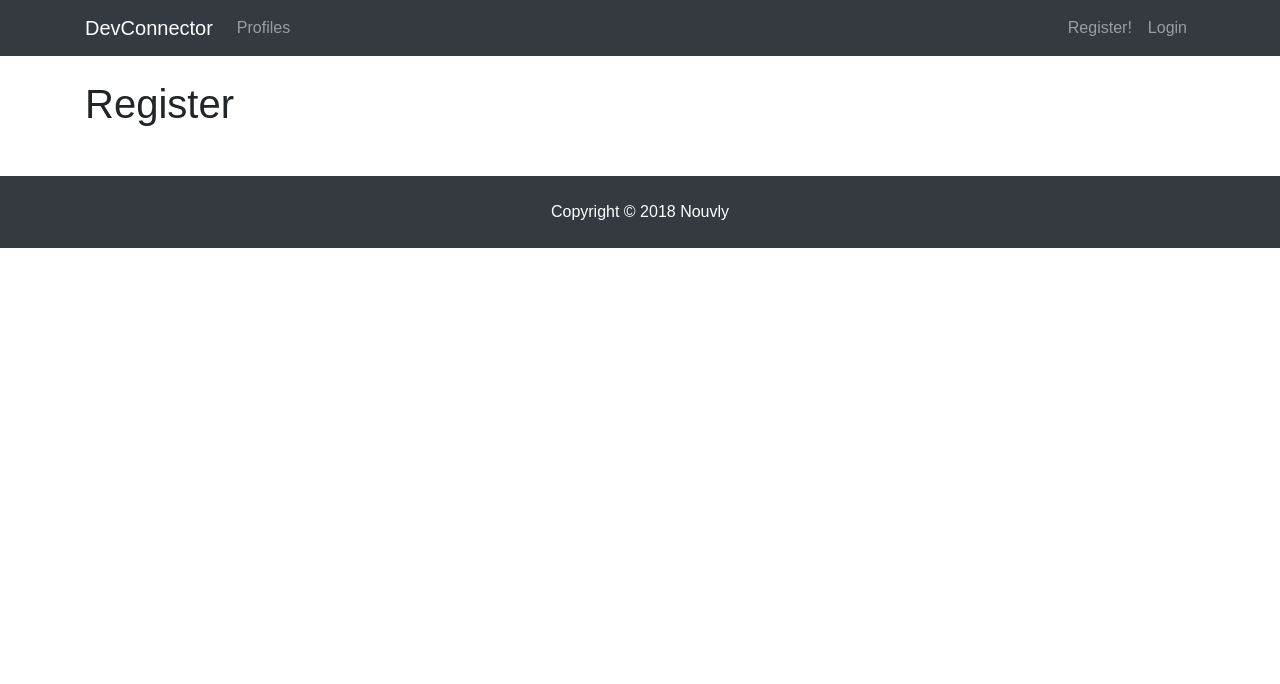
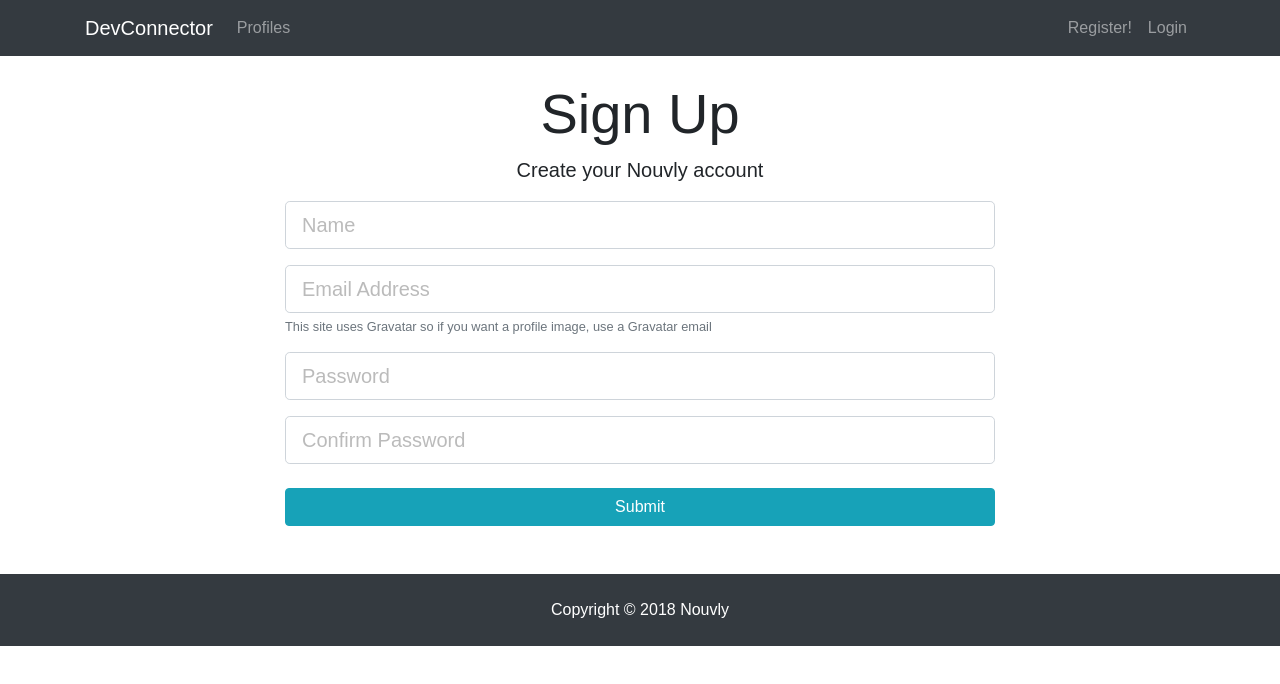
Before and after one commit to simonmcho/nouvly-sample, a React (Create React App) app in the folder client/: page /register in a window 1280 px wide. Shown: the top 684 px of the page. Built offline with nearby package versions, Linux system fonts and the light colour scheme.

Commit message:
React class component Register

```diff
--- a/client/src/components/auth/Register.js
+++ b/client/src/components/auth/Register.js
@@ -1,10 +1,99 @@
 import React, { Component } from 'react'
 
 class Register extends Component {
+  constructor() {
+    super();
+    this.state = {
+      name: '',
+      email: '',
+      password: '',
+      passwordConfirm: '',
+      errors: {}
+    }
+
+    this.onChange = this.onChange.bind(this);
+    this.onSubmit = this.onSubmit.bind(this);
+  }
+
+  onChange(e) {
+    this.setState({
+      [e.target.name]: e.target.value
+    })
+  }
+
+  onSubmit(e) {
+    e.preventDefault();
+    const { name, email, password, passwordConfirm } = this.state;
+
+    const newUser = {
+      name,
+      email,
+      password,
+      passwordConfirm
+    }
+
+    // Register user
+    console.log(newUser);
+  }
+
+
   render() {
     return (
-      <div>
-          <h1>Register</h1>
+      <div className="register">
+        <div className="container">
+          <div className="row">
+            <div className="col-md-8 m-auto">
+              <h1 className="display-4 text-center">Sign Up</h1>
+              <p className="lead text-center">Create your Nouvly account</p>
+              <form onSubmit={this.onSubmit}>
+                <div className="form-group">
+                  <input
+                    type="text"
+                    className="form-control form-control-lg"
+                    placeholder="Name"
+                    name="name"
+                    value={this.state.name}
+                    onChange={this.onChange}
+                  />
+                </div>
+                <div className="form-group">
+                  <input
+                    type="email"
+                    className="form-control form-control-lg"
+                    placeholder="Email Address"
+                    name="email"
+                    value={this.state.email}
+                    onChange={this.onChange}
+                  />
+                  <small className="form-text text-muted">This site uses Gravatar so if you want a profile image, use a Gravatar email</small>
+                </div>
+                <div className="form-group">
+                  <input
+                    type="password"
+                    className="form-control form-control-lg"
+                    placeholder="Password"
+                    name="password"
+                    value={this.state.password}
+                    onChange={this.onChange}
+                  />
+                </div>
+                <div className="form-group">
+                  <input
+                    type="password"
+                    className="form-control form-control-lg"
+                    placeholder="Confirm Password"
+                    name="passwordConfirm"
+                    value={this.state.passwordConfirm}
+                    onChange={this.onChange}
+                  />
+                </div>
+                <input
+                  type="submit"
+                  className="btn btn-info btn-block mt-4" />
+              </form>
+            </div>
+          </div>
+        </div>
       </div>
     )
   }
--- a/client/src/components/layout/Footer.js
+++ b/client/src/components/layout/Footer.js
@@ -3,9 +3,7 @@
 export default () => {
   return (
     <footer className="bg-dark text-white mt-5 p-4 text-center">
-        Copyright &copy; {
-            new Date().getFullYear()
-        } Nouvly
+        Copyright &copy; { new Date().getFullYear() } Nouvly
     </footer>
   )
 }
```
Also changed, not shown: 1 other file (tests, documents, lock files or other folders).
